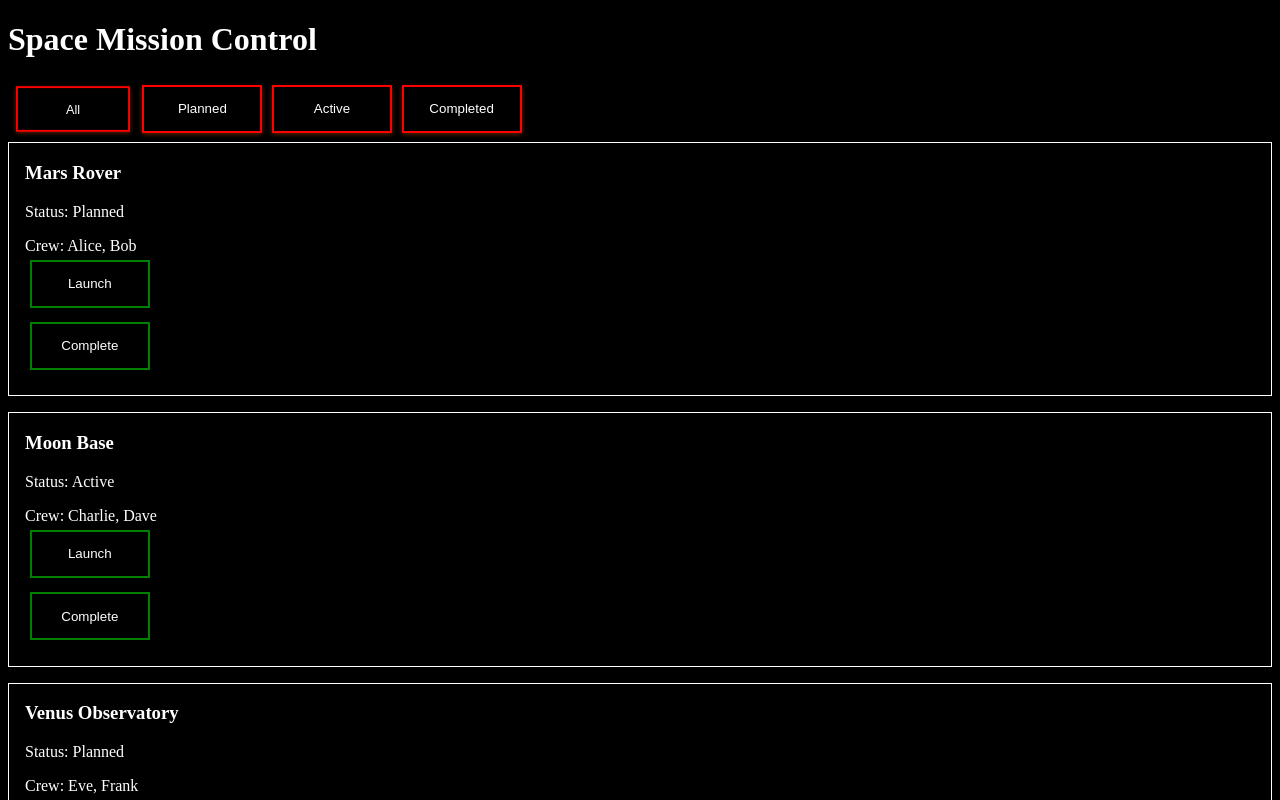
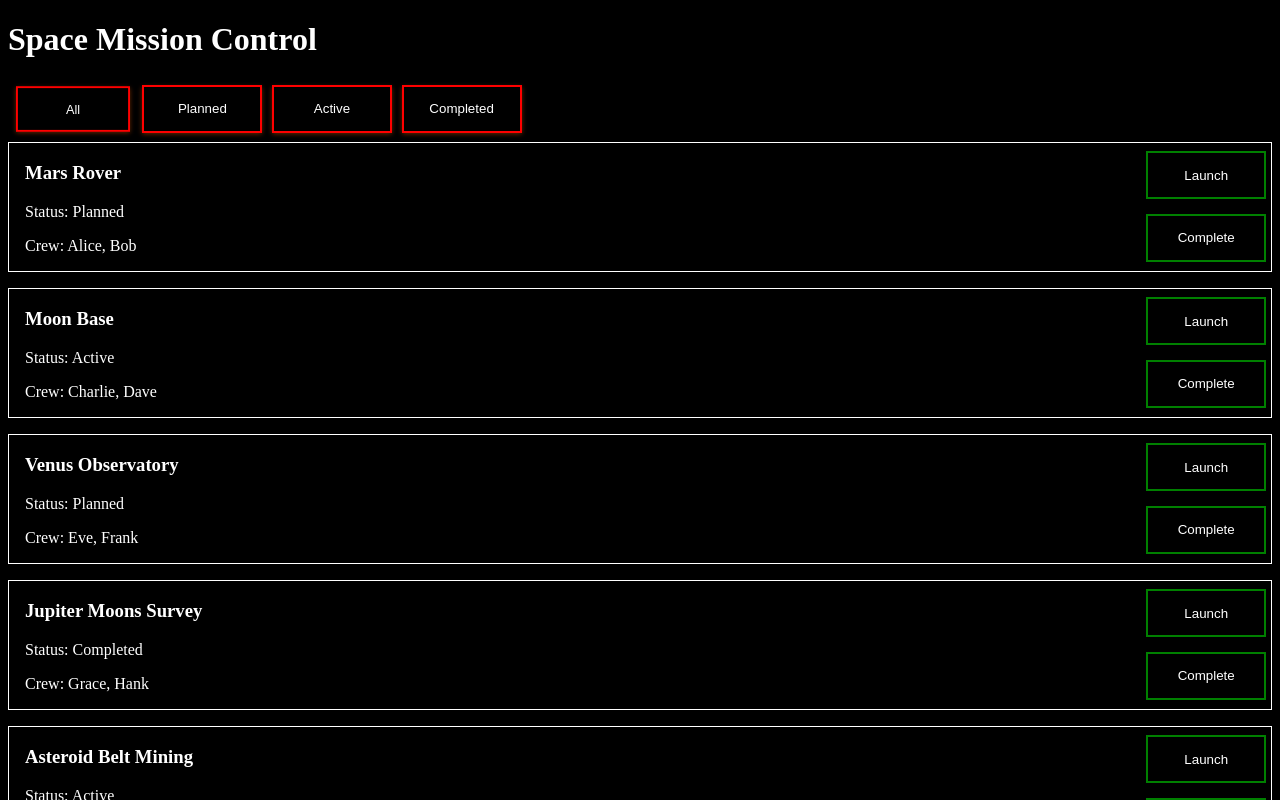
Before and after one commit to brandonholderman/Springboard, a React (Vite) app in the folder React/Component_Design/space-mission-control/: page / in a window 1280 px wide. Shown: the top 800 px of the page. Built offline with nearby package versions, Linux system fonts and the light colour scheme.

Commit message:
buttons placed correctly. adding final css styling before completing

```diff
--- a/React/Component_Design/space-mission-control/src/MissionCard.css
+++ b/React/Component_Design/space-mission-control/src/MissionCard.css
@@ -1,8 +1,12 @@
 .mission-card {
+    display: flex;
     border: 0.1rem solid white;
     margin-bottom: 1rem;
     padding-left: 1rem;
-    padding-bottom: 1rem;
+}
+
+.mission-info {
+    flex: 1;
 }
 
 .crew-list {
@@ -11,6 +15,6 @@
 
 .action-container {
     display: flex;
-    justify-content: flex-end;
     flex-direction: column;
+    padding-top: 0.2rem;
 }
--- a/React/Component_Design/space-mission-control/src/MissionCard.jsx
+++ b/React/Component_Design/space-mission-control/src/MissionCard.jsx
@@ -1,4 +1,3 @@
-import { useState } from 'react'
 import MissionAction from "./MissionAction";
 import './MissionCard.css'
 
@@ -6,10 +5,12 @@ function MissionCard({ id, name, status, crew, updateStatus }) {
 
     return (
         <div className='mission-card'>
-            <h3>{name}</h3>
-            <p>Status: {status}</p>
-            <div className='crew-list'>
-                Crew: {crew.join(', ')}
+            <div className='mission-info'>
+                <h3>{name}</h3>
+                <p>Status: {status}</p>
+                <div className='crew-list'>
+                    Crew: {crew.join(', ')}
+                </div>
             </div>
             <div className='action-container'>
                 <MissionAction id={id} updateStatus={updateStatus} />
--- a/React/Component_Design/space-mission-control/src/MissionFilter.jsx
+++ b/React/Component_Design/space-mission-control/src/MissionFilter.jsx
@@ -3,9 +3,6 @@ import './MissionFilter.css'
 
 function MissionFilter({ status, children }) {
     const [active, setActive] = useState(status[0]);
-
-    // const filteredMissions = status.filter(mission => filter === "All" || mission.status === filter);
-    // const visible = active === "All" || childStatus === undefined || childStatus === active;
 
     return (
         <div className='filter-provider'>
```
Also changed, not shown: React/Component_Design/space-mission-control/src/MissionControl.jsx (+8 -2 lines).
